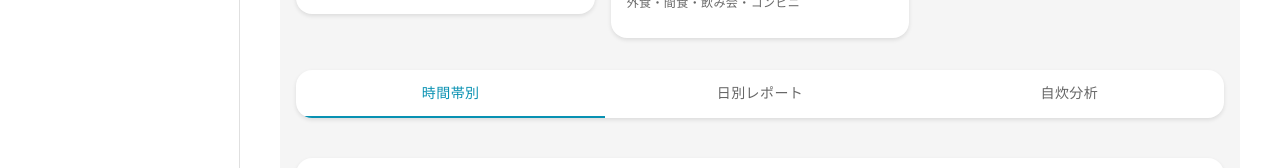
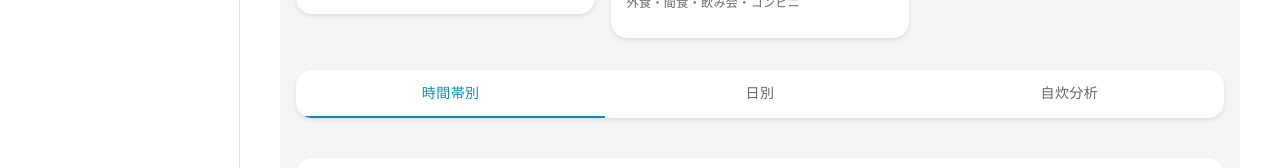
Before and after one commit to fujihira13/memoWeb, a React (Vite) app: page / in a window 1280 px wide. Shown: the part 216-384 px from the top of the page. Built offline with nearby package versions, Linux system fonts and the light colour scheme.

Commit message:
タブの文字変更

```diff
--- a/src/components/Navigation.tsx
+++ b/src/components/Navigation.tsx
@@ -15,9 +15,9 @@ import AddCircleIcon from "@mui/icons-material/AddCircle";
 import SettingsIcon from "@mui/icons-material/Settings";
 
 const navItems = [
-  { path: "/", label: "ダッシュボード", icon: <DashboardIcon /> },
+  { path: "/", label: "ホーム", icon: <DashboardIcon /> },
   { path: "/report", label: "レポート", icon: <AssessmentIcon /> },
-  { path: "/expense", label: "支出を記録", icon: <AddCircleIcon /> },
+  { path: "/expense", label: "支出記録", icon: <AddCircleIcon /> },
   { path: "/settings", label: "設定", icon: <SettingsIcon /> },
 ];
 
@@ -55,7 +55,8 @@ export const Navigation = ({ orientation }: NavigationProps) => {
         bottom: 0,
         left: 0,
         right: 0,
-        boxShadow: "0 -2px 10px rgba(0, 0, 0, 0.1)",
+        boxShadow: "0 -1px 3px rgba(0, 0, 0, 0.05)",
+        borderTop: "1px solid rgba(0, 0, 0, 0.08)",
       }}
     >
       {navItems.map((item) => (
--- a/src/pages/Dashboard.tsx
+++ b/src/pages/Dashboard.tsx
@@ -62,7 +62,7 @@ const categoryLabels = {
 
 const tabs = [
   { id: "timeRange", label: "時間帯別" },
-  { id: "daily", label: "日別レポート" },
+  { id: "daily", label: "日別" },
   { id: "analysis", label: "自炊分析" },
 ];
 
```
